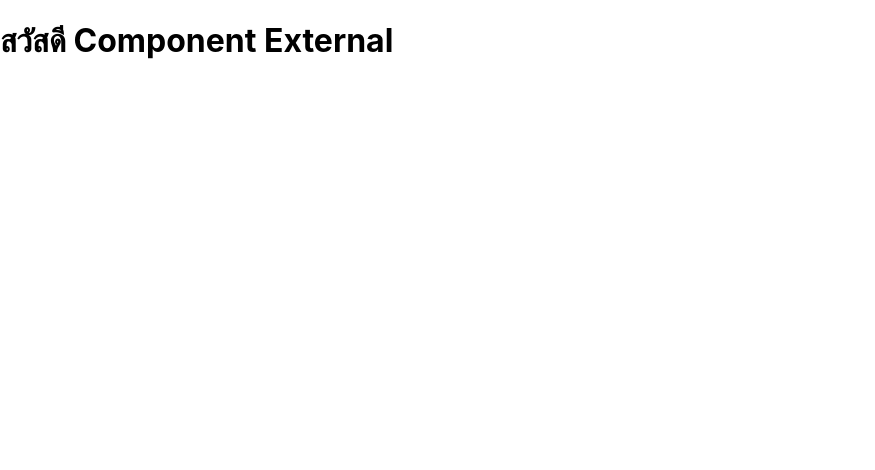
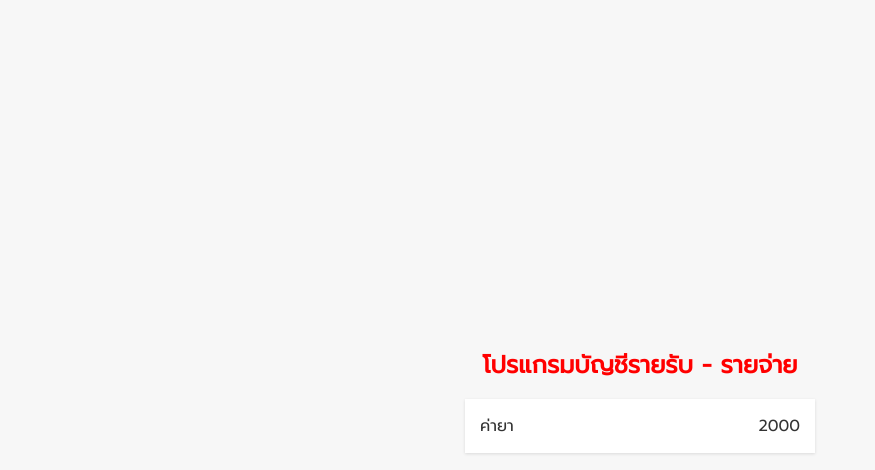
Before and after one commit to Panumas20/basic-basic, a React (Create React App) app: page / in a window 1280 px wide. Shown: the top 470 px of the page, without its empty margins (0-875 px from the left). Built offline with nearby package versions, Linux system fonts and the light colour scheme.

Commit message:
Update code

```diff
--- a/src/App.css
+++ b/src/App.css
@@ -1,38 +1,19 @@
-.App {
-  text-align: center;
+@import url('https://fonts.googleapis.com/css2?family=Prompt:wght@400&display=swap');
+* {
+	box-sizing: border-box;
+	font-family: 'Prompt', sans-serif;
 }
 
-.App-logo {
-  height: 40vmin;
-  pointer-events: none;
+body {
+	background: #f7f7f7;
+	display: flex;
+	flex-direction: column;
+	align-items: center;
+	justify-content: center;
+	min-height: 100vh;
+	margin: 0;
 }
-
-@media (prefers-reduced-motion: no-preference) {
-  .App-logo {
-    animation: App-logo-spin infinite 20s linear;
-  }
+.container {
+	margin: 30px auto;
+	width: 350px;
 }
-
-.App-header {
-  background-color: #282c34;
-  min-height: 100vh;
-  display: flex;
-  flex-direction: column;
-  align-items: center;
-  justify-content: center;
-  font-size: calc(10px + 2vmin);
-  color: white;
-}
-
-.App-link {
-  color: #61dafb;
-}
-
-@keyframes App-logo-spin {
-  from {
-    transform: rotate(0deg);
-  }
-  to {
-    transform: rotate(360deg);
-  }
-}
--- a/src/App.js
+++ b/src/App.js
@@ -1,25 +1,16 @@
 import logo from './logo.svg';
 import './App.css';
+import Transaction from './component/Transaction';
+
+const Title = () => <h1 style={{ color: 'red', textAlign: 'center', fontSize: '1.5rem' }}> โปรแกรมบัญชีรายรับ - รายจ่าย</h1>;
 
 function App() {
-  return (
-    <div className="App">
-      <header className="App-header">
-        <img src={logo} className="App-logo" alt="logo" />
-        <p>
-          Edit <code>src/App.js</code> and save to reload.
-        </p>
-        <a
-          className="App-link"
-          href="https://reactjs.org"
-          target="_blank"
-          rel="noopener noreferrer"
-        >
-          Learn React
-        </a>
-      </header>
-    </div>
-  );
+	return (
+		<div className="container">
+			<Title />
+			<Transaction />
+		</div>
+	);
 }
 
 export default App;
--- a/src/component/HelloComponent.js
+++ /dev/null
@@ -1,5 +0,0 @@
-function HelloComponent() {
-	return <h1>สวัสดี Component External</h1>;
-}
-
-export default HelloComponent;
--- /dev/null
+++ b/src/component/Transaction.css
@@ -0,0 +1,13 @@
+.item-list {
+	list-style-type: none;
+	padding: 0;
+}
+.item-list li {
+	background: #fff;
+	box-shadow: 0 1px 3px rgba(0, 0, 0, 0.12);
+	padding: 15px;
+	color: #333;
+	display: flex;
+	justify-content: space-between;
+	margin-top: 10px;
+}
--- /dev/null
+++ b/src/component/Transaction.js
@@ -0,0 +1,10 @@
+import Item from './item';
+import './Transaction.css';
+const Transaction = () => {
+	return (
+		<ul className="item-list">
+			<Item title="ค่ายา" amount="2000" />
+		</ul>
+	);
+};
+export default Transaction;
--- /dev/null
+++ b/src/component/item.js
@@ -0,0 +1,10 @@
+const Item = (props) => {
+	return (
+		<li>
+			{props.title}
+			<span>{props.amount}</span>
+		</li>
+	);
+};
+
+export default Item;
--- a/src/index.js
+++ b/src/index.js
@@ -1,9 +1,8 @@
 import React from 'react';
 import ReactDOM from 'react-dom';
 import './index.css';
-// import App from './App';
+import App from './App';
 import reportWebVitals from './reportWebVitals';
-import HelloComponent from './component/HelloComponent';
 
 // Function Component
 // function HelloComponent() {
@@ -17,7 +16,7 @@ import HelloComponent from './component/HelloComponent';
 // 	}
 // }
 
-ReactDOM.render(<HelloComponent />, document.getElementById('root'));
+ReactDOM.render(<App />, document.getElementById('root'));
 
 // If you want to start measuring performance in your app, pass a function
 // to log results (for example: reportWebVitals(console.log))
```
